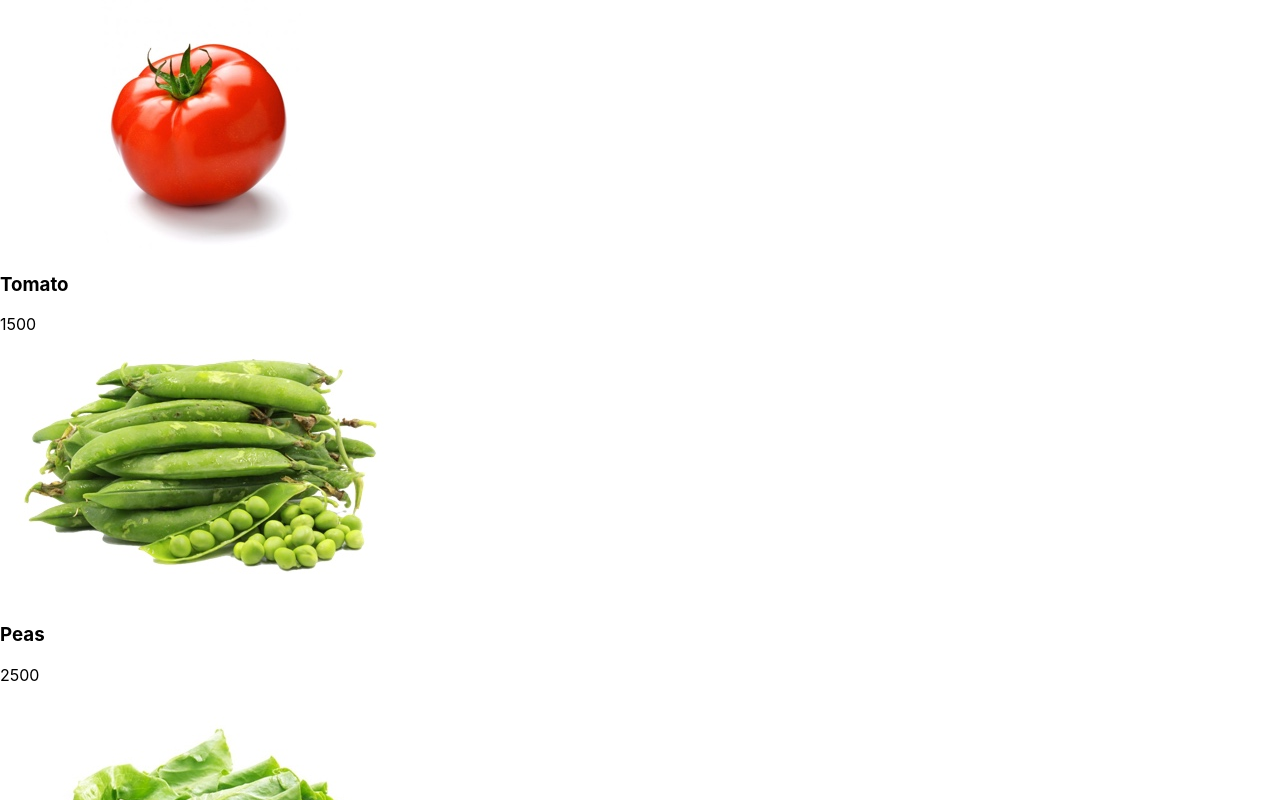
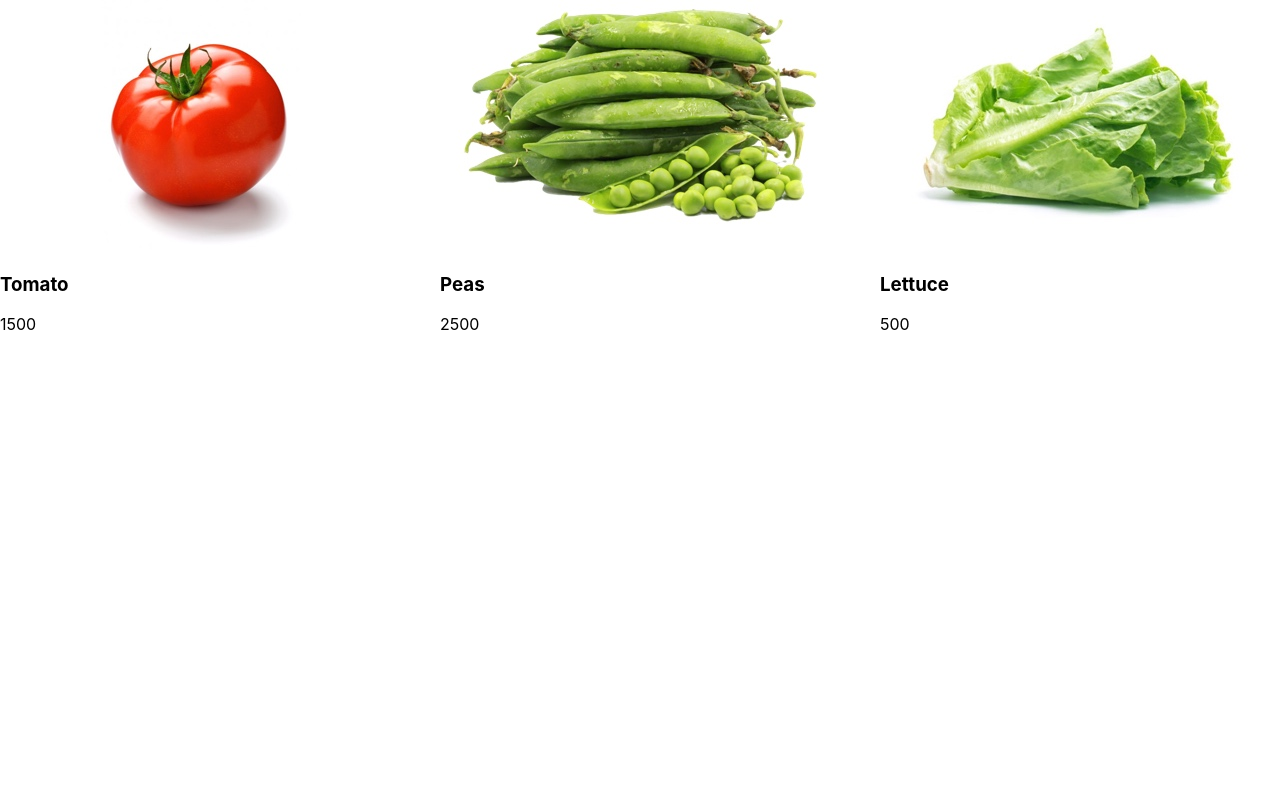
Before and after one commit to lopez-tomas/learning-react, a React (Create React App) app in the folder shopping-cart/: page / in a window 1280 px wide. Shown: the top 800 px of the page. Built offline with nearby package versions, Linux system fonts and the light colour scheme.

Commit message:
feat: in-line styles for Products component added.

```diff
--- a/shopping-cart/src/components/Products.js
+++ b/shopping-cart/src/components/Products.js
@@ -1,12 +1,20 @@
 import { Component } from 'react'
 import Product from './Product'
+
+const styles = {
+	products: {
+		display: 'flex',
+		flexDirection: 'row',
+		justifyContent: 'space-between',
+	}
+}
 
 class Products extends Component {
 	render() {
 		const { products, add_to_cart } = this.props
 
 		return (
-			<div>
+			<div style={styles.products}>
 				{products.map(product =>
 					<Product
 						add_to_cart={add_to_cart}
```
